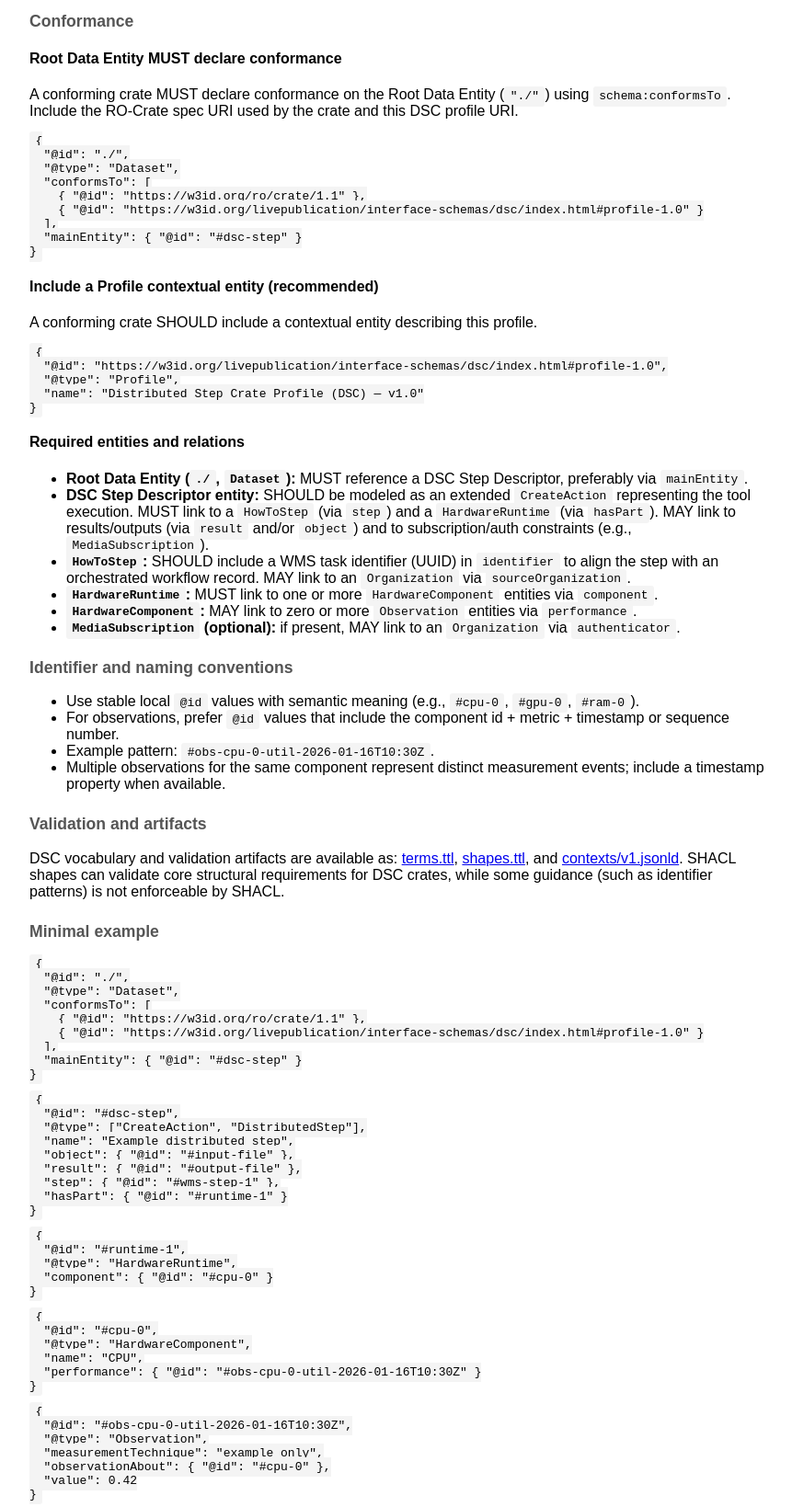
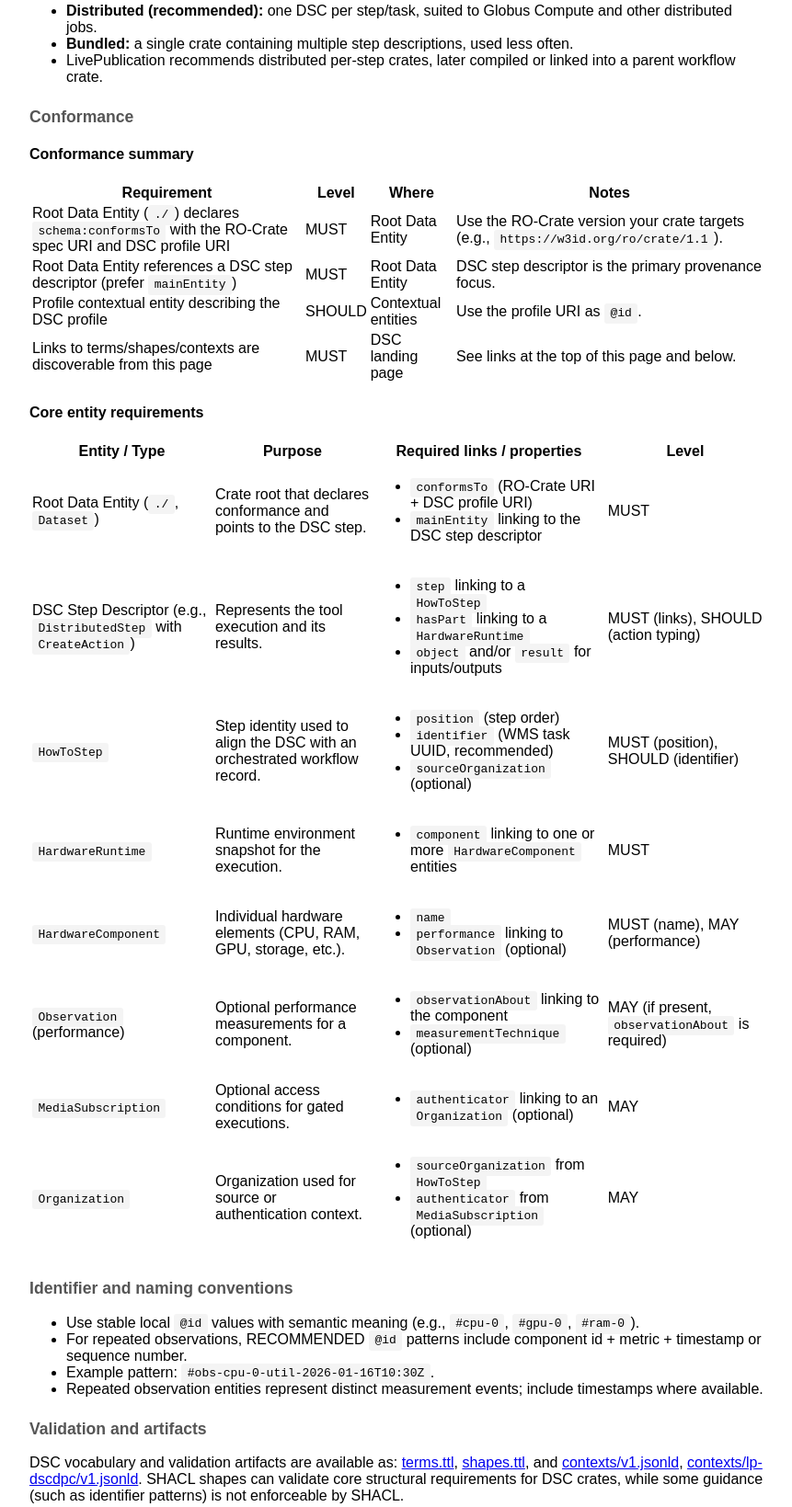
Before and after one commit to GusEllerm/livepub-interface-schemas, a plain HTML site: page interface-schemas/dsc/index.html in a window 1280 px wide. Shown: the part 853-2492 px from the top of the page at 92% size, without its empty margins (208-1069 px from the left). Drawn offline with Linux system fonts and the light colour scheme.

Commit message:
Refine DSC profile page (draft, tables + improved examples)

```diff
--- a/interface-schemas/dsc/index.html
+++ b/interface-schemas/dsc/index.html
@@ -29,6 +29,12 @@ footer { margin-top: 3rem; padding-top: 1rem; border-top: 1px solid #ddd; color:
 <a id="profile-1.0"></a>
 <h2>Distributed Step Crate Profile (DSC) — v1.0</h2>
 <p><strong>Profile identifier:</strong> <a href="https://w3id.org/livepublication/interface-schemas/dsc/index.html#profile-1.0">https://w3id.org/livepublication/interface-schemas/dsc/index.html#profile-1.0</a></p>
+<p><strong>Status:</strong> Draft (under review)</p>
+<p>
+  This profile is currently a draft specification and may change. Do not rely on it for
+  production validation without pinning to a specific release/commit. When finalised, this
+  profile will be versioned and accompanied by a tagged release and Zenodo archive.
+</p>
 
 <h3>Audience</h3>
 <p>
@@ -63,13 +69,173 @@ footer { margin-top: 3rem; padding-top: 1rem; border-top: 1px solid #ddd; color:
 </ul>
 
 <h3>Conformance</h3>
-<h4>Root Data Entity MUST declare conformance</h4>
+<h4>Conformance summary</h4>
+<table>
+  <thead>
+    <tr>
+      <th>Requirement</th>
+      <th>Level</th>
+      <th>Where</th>
+      <th>Notes</th>
+    </tr>
+  </thead>
+  <tbody>
+    <tr>
+      <td>Root Data Entity (<code>./</code>) declares <code>schema:conformsTo</code> with the RO-Crate spec URI and DSC profile URI</td>
+      <td>MUST</td>
+      <td>Root Data Entity</td>
+      <td>Use the RO-Crate version your crate targets (e.g., <code>https://w3id.org/ro/crate/1.1</code>).</td>
+    </tr>
+    <tr>
+      <td>Root Data Entity references a DSC step descriptor (prefer <code>mainEntity</code>)</td>
+      <td>MUST</td>
+      <td>Root Data Entity</td>
+      <td>DSC step descriptor is the primary provenance focus.</td>
+    </tr>
+    <tr>
+      <td>Profile contextual entity describing the DSC profile</td>
+      <td>SHOULD</td>
+      <td>Contextual entities</td>
+      <td>Use the profile URI as <code>@id</code>.</td>
+    </tr>
+    <tr>
+      <td>Links to terms/shapes/contexts are discoverable from this page</td>
+      <td>MUST</td>
+      <td>DSC landing page</td>
+      <td>See links at the top of this page and below.</td>
+    </tr>
+  </tbody>
+</table>
+
+<h4>Core entity requirements</h4>
+<table>
+  <thead>
+    <tr>
+      <th>Entity / Type</th>
+      <th>Purpose</th>
+      <th>Required links / properties</th>
+      <th>Level</th>
+    </tr>
+  </thead>
+  <tbody>
+    <tr>
+      <td>Root Data Entity (<code>./</code>, <code>Dataset</code>)</td>
+      <td>Crate root that declares conformance and points to the DSC step.</td>
+      <td>
+        <ul>
+          <li><code>conformsTo</code> (RO-Crate URI + DSC profile URI)</li>
+          <li><code>mainEntity</code> linking to the DSC step descriptor</li>
+        </ul>
+      </td>
+      <td>MUST</td>
+    </tr>
+    <tr>
+      <td>DSC Step Descriptor (e.g., <code>DistributedStep</code> with <code>CreateAction</code>)</td>
+      <td>Represents the tool execution and its results.</td>
+      <td>
+        <ul>
+          <li><code>step</code> linking to a <code>HowToStep</code></li>
+          <li><code>hasPart</code> linking to a <code>HardwareRuntime</code></li>
+          <li><code>object</code> and/or <code>result</code> for inputs/outputs</li>
+        </ul>
+      </td>
+      <td>MUST (links), SHOULD (action typing)</td>
+    </tr>
+    <tr>
+      <td><code>HowToStep</code></td>
+      <td>Step identity used to align the DSC with an orchestrated workflow record.</td>
+      <td>
+        <ul>
+          <li><code>position</code> (step order)</li>
+          <li><code>identifier</code> (WMS task UUID, recommended)</li>
+          <li><code>sourceOrganization</code> (optional)</li>
+        </ul>
+      </td>
+      <td>MUST (position), SHOULD (identifier)</td>
+    </tr>
+    <tr>
+      <td><code>HardwareRuntime</code></td>
+      <td>Runtime environment snapshot for the execution.</td>
+      <td>
+        <ul>
+          <li><code>component</code> linking to one or more <code>HardwareComponent</code> entities</li>
+        </ul>
+      </td>
+      <td>MUST</td>
+    </tr>
+    <tr>
+      <td><code>HardwareComponent</code></td>
+      <td>Individual hardware elements (CPU, RAM, GPU, storage, etc.).</td>
+      <td>
+        <ul>
+          <li><code>name</code></li>
+          <li><code>performance</code> linking to <code>Observation</code> (optional)</li>
+        </ul>
+      </td>
+      <td>MUST (name), MAY (performance)</td>
+    </tr>
+    <tr>
+      <td><code>Observation</code> (performance)</td>
+      <td>Optional performance measurements for a component.</td>
+      <td>
+        <ul>
+          <li><code>observationAbout</code> linking to the component</li>
+          <li><code>measurementTechnique</code> (optional)</li>
+        </ul>
+      </td>
+      <td>MAY (if present, <code>observationAbout</code> is required)</td>
+    </tr>
+    <tr>
+      <td><code>MediaSubscription</code></td>
+      <td>Optional access conditions for gated executions.</td>
+      <td>
+        <ul>
+          <li><code>authenticator</code> linking to an <code>Organization</code> (optional)</li>
+        </ul>
+      </td>
+      <td>MAY</td>
+    </tr>
+    <tr>
+      <td><code>Organization</code></td>
+      <td>Organization used for source or authentication context.</td>
+      <td>
+        <ul>
+          <li><code>sourceOrganization</code> from <code>HowToStep</code></li>
+          <li><code>authenticator</code> from <code>MediaSubscription</code> (optional)</li>
+        </ul>
+      </td>
+      <td>MAY</td>
+    </tr>
+  </tbody>
+</table>
+
+<h3>Identifier and naming conventions</h3>
+<ul>
+  <li>Use stable local <code>@id</code> values with semantic meaning (e.g., <code>#cpu-0</code>, <code>#gpu-0</code>, <code>#ram-0</code>).</li>
+  <li>For repeated observations, RECOMMENDED <code>@id</code> patterns include component id + metric + timestamp or sequence number.</li>
+  <li>Example pattern: <code>#obs-cpu-0-util-2026-01-16T10:30Z</code>.</li>
+  <li>Repeated observation entities represent distinct measurement events; include timestamps where available.</li>
+</ul>
+
+<h3>Validation and artifacts</h3>
 <p>
-  A conforming crate MUST declare conformance on the Root Data Entity (<code>"./"</code>) using
-  <code>schema:conformsTo</code>. Include the RO-Crate spec URI used by the crate and this DSC
-  profile URI.
+  DSC vocabulary and validation artifacts are available as:
+  <a href="terms.ttl">terms.ttl</a>,
+  <a href="shapes.ttl">shapes.ttl</a>, and
+  <a href="contexts/v1.jsonld">contexts/v1.jsonld</a>,
+  <a href="https://livepublication.org/interface-schemas/contexts/lp-dscdpc/v1.jsonld">contexts/lp-dscdpc/v1.jsonld</a>.
+  SHACL shapes can validate core structural requirements for DSC crates, while some guidance
+  (such as identifier patterns) is not enforceable by SHACL.
 </p>
+
+<h3>Minimal example</h3>
 <pre><code>{
+  "@context": [
+    "https://w3id.org/ro/crate/1.1/context",
+    "https://w3id.org/livepublication/interface-schemas/contexts/lp-dscdpc/v1.jsonld"
+  ],
+  "@graph": [
+    {
       "@id": "./",
       "@type": "Dataset",
       "conformsTo": [
@@ -77,60 +243,8 @@ footer { margin-top: 3rem; padding-top: 1rem; border-top: 1px solid #ddd; color:
         { "@id": "https://w3id.org/livepublication/interface-schemas/dsc/index.html#profile-1.0" }
       ],
       "mainEntity": { "@id": "#dsc-step" }
-}</code></pre>
-
-<h4>Include a Profile contextual entity (recommended)</h4>
-<p>
-  A conforming crate SHOULD include a contextual entity describing this profile.
-</p>
-<pre><code>{
-  "@id": "https://w3id.org/livepublication/interface-schemas/dsc/index.html#profile-1.0",
-  "@type": "Profile",
-  "name": "Distributed Step Crate Profile (DSC) — v1.0"
-}</code></pre>
-
-<h4>Required entities and relations</h4>
-<ul>
-  <li><strong>Root Data Entity (<code>./</code>, <code>Dataset</code>):</strong> MUST reference a DSC Step Descriptor, preferably via <code>mainEntity</code>.</li>
-  <li><strong>DSC Step Descriptor entity:</strong> SHOULD be modeled as an extended <code>CreateAction</code> representing the tool execution.
-      MUST link to a <code>HowToStep</code> (via <code>step</code>) and a <code>HardwareRuntime</code> (via <code>hasPart</code>).
-      MAY link to results/outputs (via <code>result</code> and/or <code>object</code>) and to subscription/auth constraints (e.g., <code>MediaSubscription</code>).</li>
-  <li><strong><code>HowToStep</code>:</strong> SHOULD include a WMS task identifier (UUID) in <code>identifier</code> to align the step with an orchestrated workflow record.
-      MAY link to an <code>Organization</code> via <code>sourceOrganization</code>.</li>
-  <li><strong><code>HardwareRuntime</code>:</strong> MUST link to one or more <code>HardwareComponent</code> entities via <code>component</code>.</li>
-  <li><strong><code>HardwareComponent</code>:</strong> MAY link to zero or more <code>Observation</code> entities via <code>performance</code>.</li>
-  <li><strong><code>MediaSubscription</code> (optional):</strong> if present, MAY link to an <code>Organization</code> via <code>authenticator</code>.</li>
-</ul>
-
-<h3>Identifier and naming conventions</h3>
-<ul>
-  <li>Use stable local <code>@id</code> values with semantic meaning (e.g., <code>#cpu-0</code>, <code>#gpu-0</code>, <code>#ram-0</code>).</li>
-  <li>For observations, prefer <code>@id</code> values that include the component id + metric + timestamp or sequence number.</li>
-  <li>Example pattern: <code>#obs-cpu-0-util-2026-01-16T10:30Z</code>.</li>
-  <li>Multiple observations for the same component represent distinct measurement events; include a timestamp property when available.</li>
-</ul>
-
-<h3>Validation and artifacts</h3>
-<p>
-  DSC vocabulary and validation artifacts are available as:
-  <a href="terms.ttl">terms.ttl</a>,
-  <a href="shapes.ttl">shapes.ttl</a>, and
-  <a href="contexts/v1.jsonld">contexts/v1.jsonld</a>.
-  SHACL shapes can validate core structural requirements for DSC crates, while some guidance
-  (such as identifier patterns) is not enforceable by SHACL.
-</p>
-
-<h3>Minimal example</h3>
-<pre><code>{
-  "@id": "./",
-  "@type": "Dataset",
-  "conformsTo": [
-    { "@id": "https://w3id.org/ro/crate/1.1" },
-    { "@id": "https://w3id.org/livepublication/interface-schemas/dsc/index.html#profile-1.0" }
-  ],
-  "mainEntity": { "@id": "#dsc-step" }
-}</code></pre>
-<pre><code>{
+    },
+    {
       "@id": "#dsc-step",
       "@type": ["CreateAction", "DistributedStep"],
       "name": "Example distributed step",
@@ -138,24 +252,44 @@ footer { margin-top: 3rem; padding-top: 1rem; border-top: 1px solid #ddd; color:
       "result": { "@id": "#output-file" },
       "step": { "@id": "#wms-step-1" },
       "hasPart": { "@id": "#runtime-1" }
-}</code></pre>
-<pre><code>{
+    },
+    {
+      "@id": "#wms-step-1",
+      "@type": "HowToStep",
+      "position": 1,
+      "identifier": "b6f9f35e-8ee0-4b3a-a264-2e51a85d0c1e"
+    },
+    {
       "@id": "#runtime-1",
       "@type": "HardwareRuntime",
       "component": { "@id": "#cpu-0" }
-}</code></pre>
-<pre><code>{
+    },
+    {
       "@id": "#cpu-0",
       "@type": "HardwareComponent",
       "name": "CPU",
       "performance": { "@id": "#obs-cpu-0-util-2026-01-16T10:30Z" }
-}</code></pre>
-<pre><code>{
+    },
+    {
       "@id": "#obs-cpu-0-util-2026-01-16T10:30Z",
       "@type": "Observation",
       "measurementTechnique": "example only",
       "observationAbout": { "@id": "#cpu-0" },
       "value": 0.42
+    },
+    {
+      "@id": "#input-file",
+      "@type": "File",
+      "name": "Input file",
+      "encodingFormat": "text/plain"
+    },
+    {
+      "@id": "#output-file",
+      "@type": "File",
+      "name": "Output file",
+      "encodingFormat": "text/plain"
+    }
+  ]
 }</code></pre>
 
 <h3>Notes</h3>
```
Lines whose indentation alone changed are shown as unchanged.
